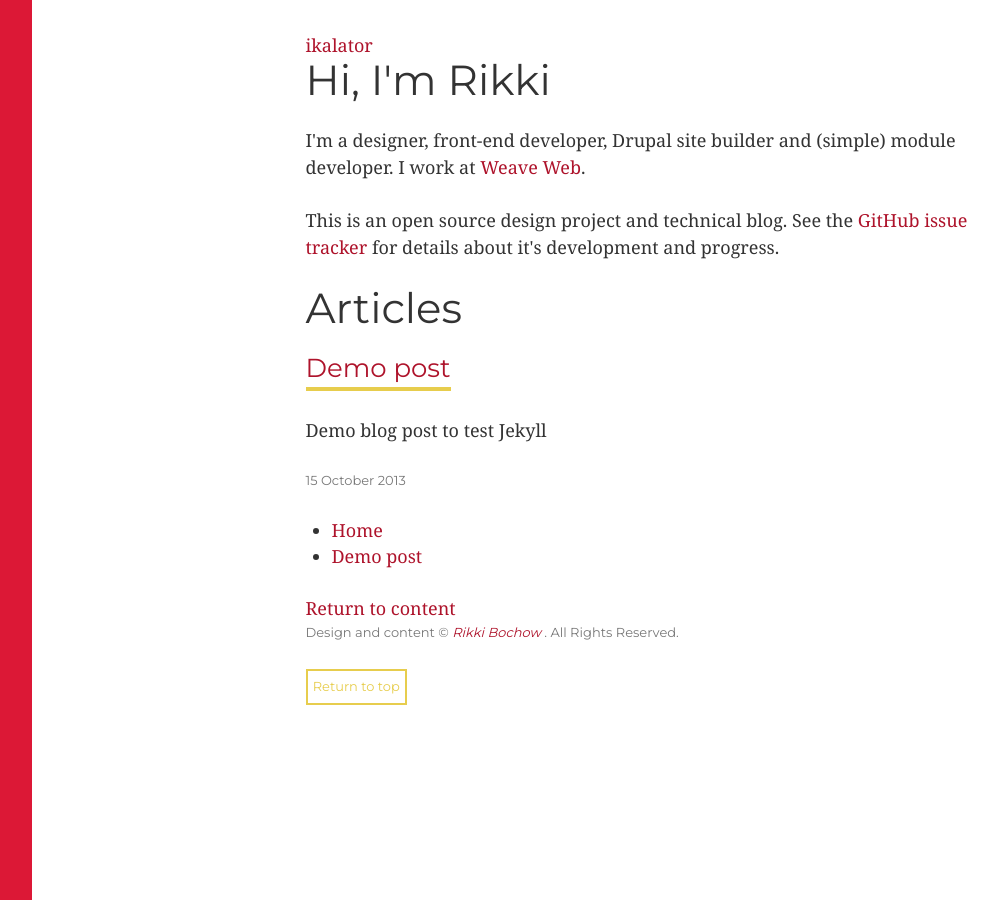
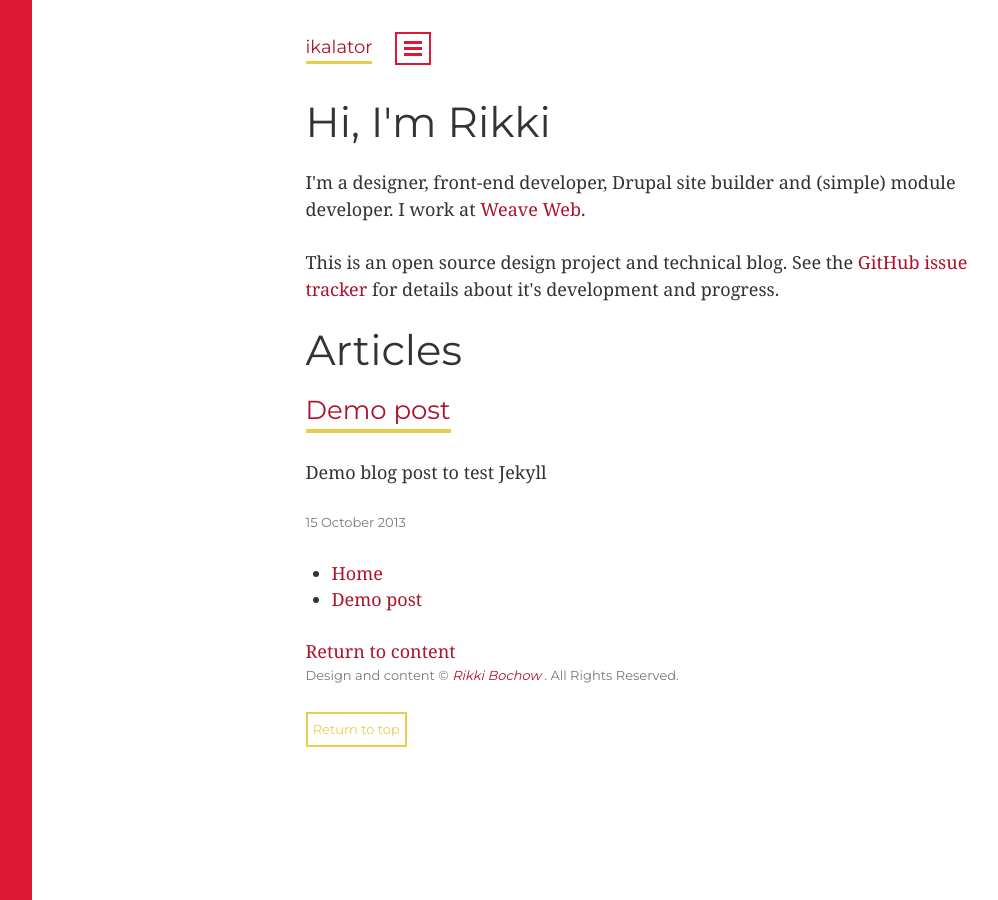
Before and after one commit to rikki-iki/rikki-iki.github.io, a Jekyll site: the page built from index.html, in a window 1280 px wide. Shown: the whole page, without its empty margins (0-998 px from the left). Built offline with Jekyll 4.4.1, drawn with Linux system fonts in a browser that asks for light colours; Markdown is read by kramdown in place of the engine named in the settings; the list of posts is cut into pages by our own code.

Commit message:
styling header link

```diff
--- a/css/ikalator.css
+++ b/css/ikalator.css
@@ -401,6 +401,18 @@
   font-size: 0.8125rem;
   line-height: 1.625em;
   font-family: Montserrat, "Helvetica Neue", Helvetica, Arial, sans-serif;
+}
+
+header {
+  margin-bottom: 2em;
+}
+.ikalator {
+  font-family: Montserrat, "Helvetica Neue", Helvetica, Arial, sans-serif;
+  display: inline-block;
+  vertical-align: middle;
+  margin-right: 1em;
+  border-color: #E7CD4D;
+}
 
 .nav-btn {
   display: inline-block;
```
